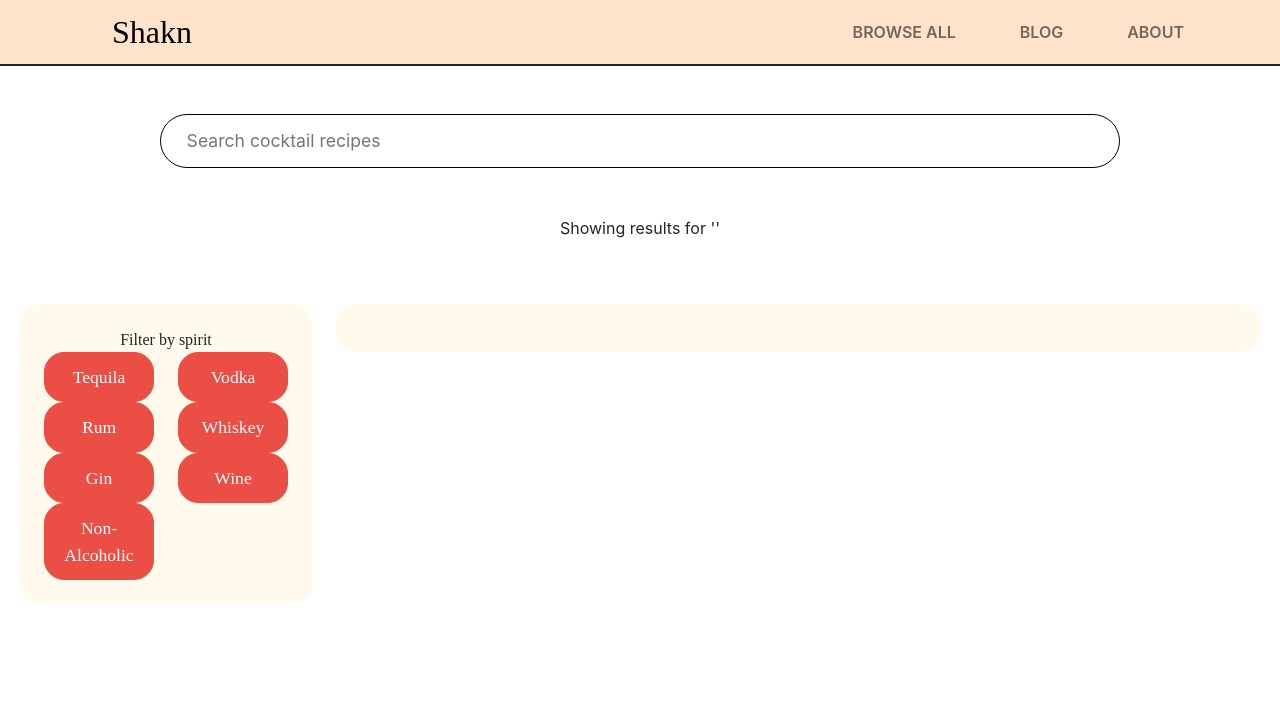
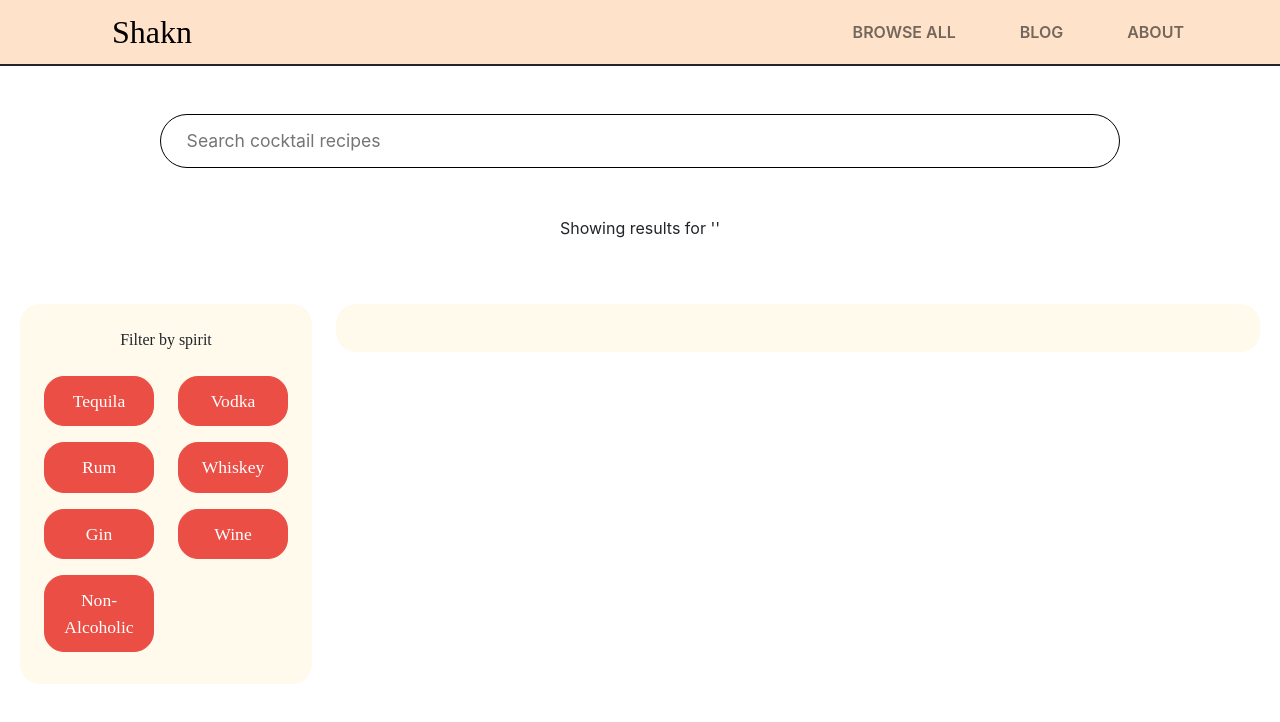
Before and after one commit to jazdmiller/shakn, a React (Create React App) app in the folder client/: page /results in a window 1280 px wide. Shown: the top 722 px of the page. Built offline with nearby package versions, Linux system fonts and the light colour scheme; the HTML template or start-up script is replaced by a standard one.

Commit message:
adjust col size and margin around labels in filter div (results page)

```diff
--- a/client/src/components/BrowseHome.js
+++ b/client/src/components/BrowseHome.js
@@ -11,6 +11,7 @@ export const categories = [
   "Wine",
   "Non-Alcoholic"
 ];
+
 function BrowseHome() {
 
   const navigate= useNavigate()
--- a/client/src/pages/Results.js
+++ b/client/src/pages/Results.js
@@ -71,14 +71,15 @@ function Results({ value }) {
               <div className="row text-center">
                 <span className="filter-text">Filter by spirit</span>
               </div>
-              <div className="row">
+              <div className="row mt-3">
                 {categories.map((category) => (
-                  <div className="col-6">
+                  <div className="col-6 my-2">
                     <Link to={`/results/${category}`} key={category}>
-                      <CategoryLabel category={category} />
+                      <CategoryLabel category={category} className="filter-label"/>
                     </Link>
                   </div>
                 ))}
+
               </div>
             </div>
 
```
